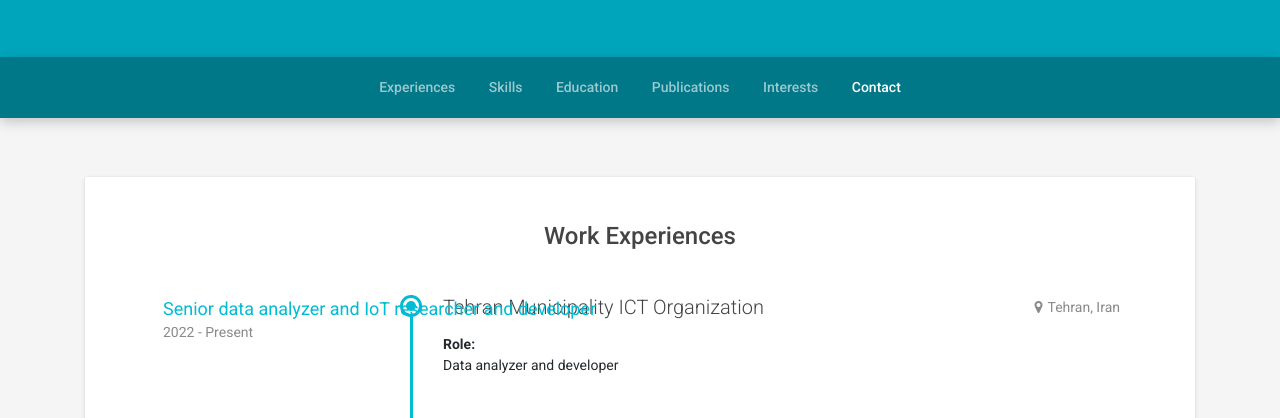
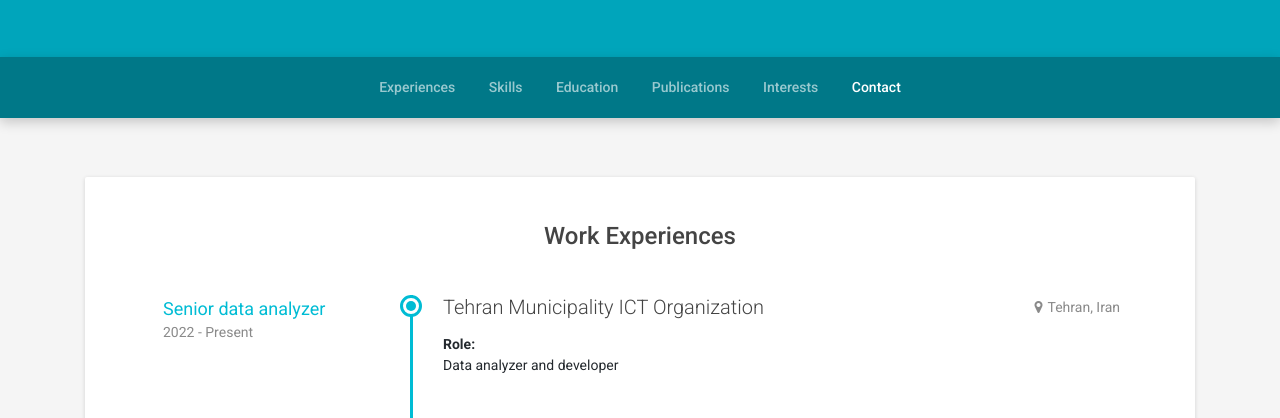
Before and after one commit to mahdisafaei/mahdisafaei.github.io, a plain HTML site: page index.html in a window 1280 px wide. Shown: the part 375-793 px from the top of the page. Drawn offline with Linux system fonts and the light colour scheme.

Commit message:
Update index.html

```diff
--- a/index.html
+++ b/index.html
@@ -200,7 +200,7 @@
                     <div class="location"><i class="fa fa-map-marker" aria-hidden="true"></i>Tehran, Iran</div>
                 </div>
                 <div class="job-meta">
-                    <div class="title">Senior data analyzer and IoT researcher and developer</div>
+                    <div class="title">Senior data analyzer</div>
                     <div class="time">2022 - Present</div>
                 </div><!--//job-meta-->
                 <div class="job-desc">
```
